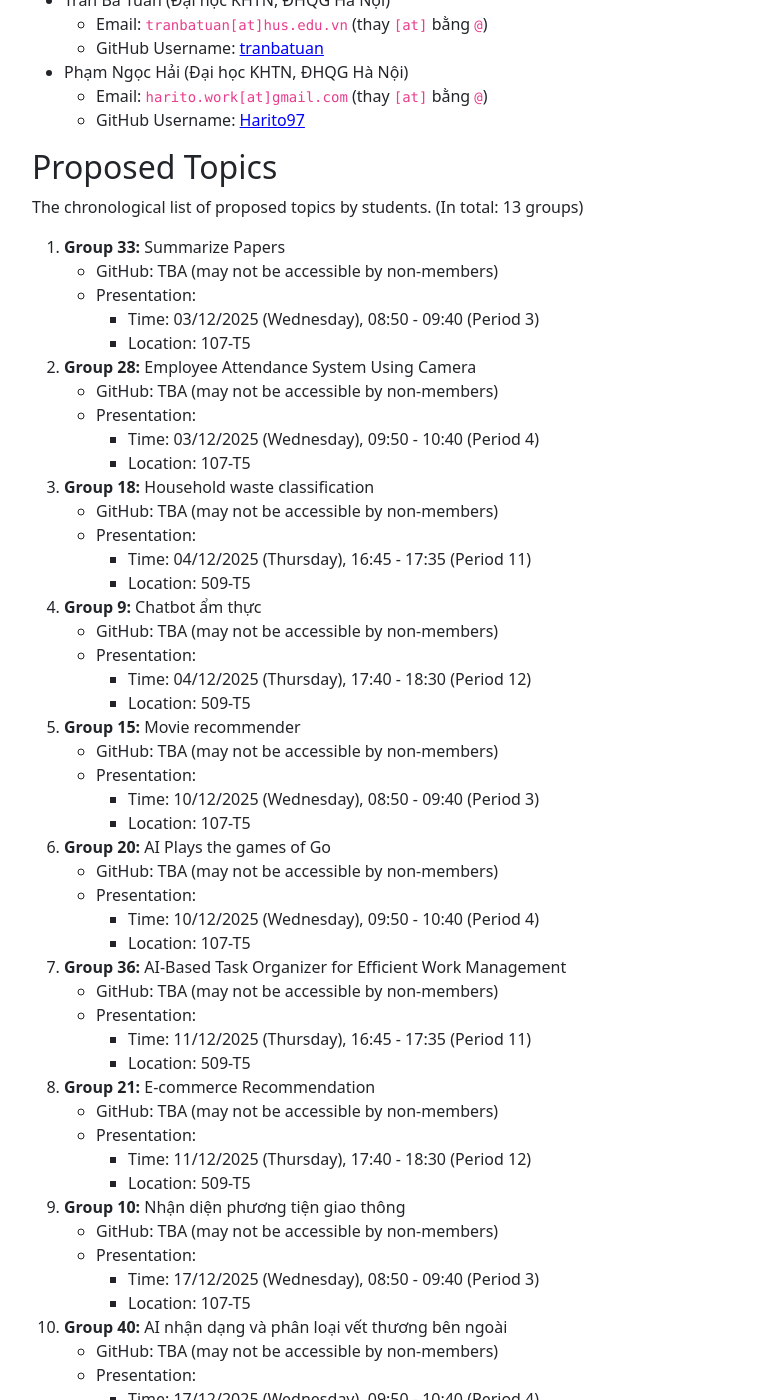
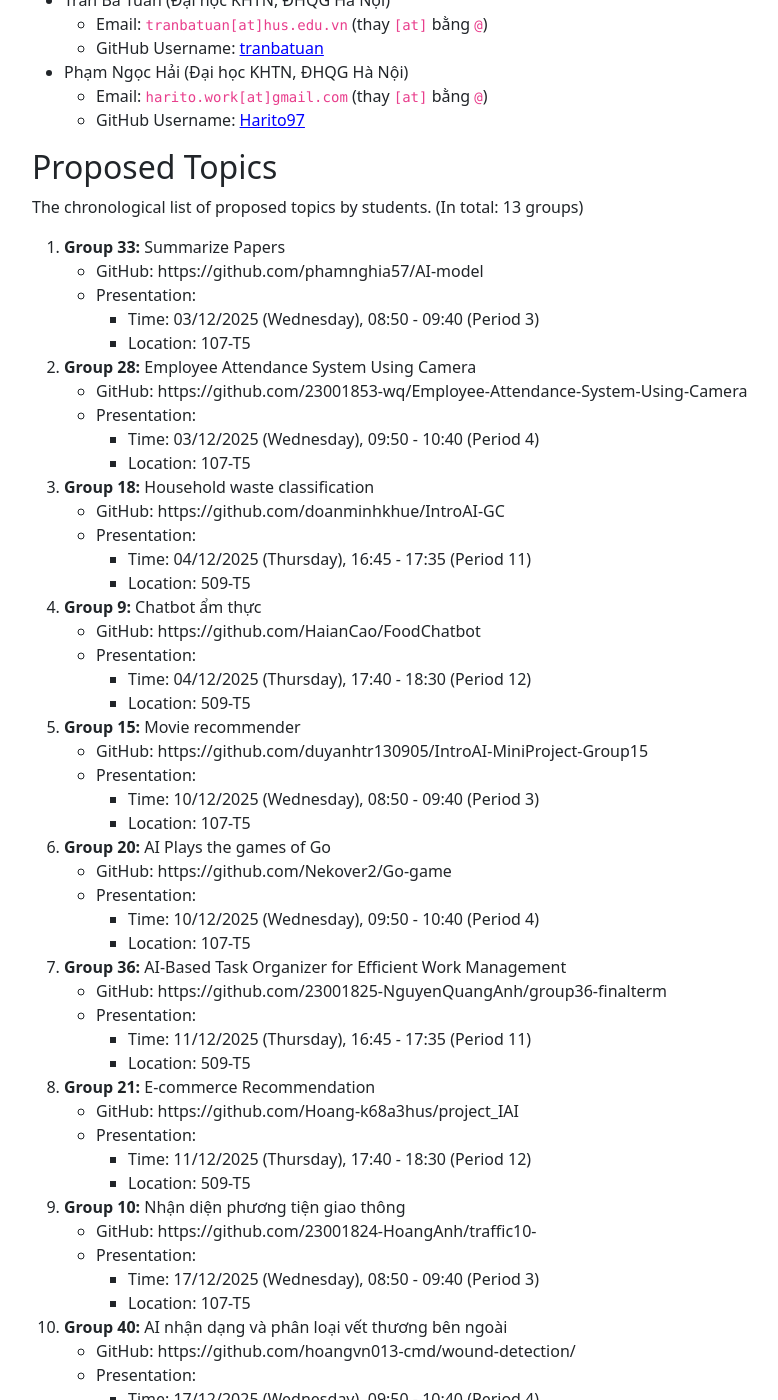
Before and after one commit to hoanganhduc/hoanganhduc.github.io, a Jekyll site: the page built from teaching/VNU-HUS/2025/winter/MAT1206E/mini-projects.md, in a window 1280 px wide and 1400 px high, scrolled down 474 px. Shown: the whole window, without its empty margins (53-831 px from the left). Built offline with Jekyll 4.4.1, drawn with Linux system fonts in a browser that asks for light colours; nearby versions of some CDN libraries; a style sheet for code colours, icons or effects is not loaded; some of the changed text lies outside the part shown.

Commit message:
Updated @ 2025-12-02  09:25:32 ICT

```diff
--- a/teaching/VNU-HUS/2025/winter/MAT1206E/mini-projects.md
+++ b/teaching/VNU-HUS/2025/winter/MAT1206E/mini-projects.md
@@ -34,67 +34,67 @@ This document outlines the topics proposed by students for their mini projects i
 The chronological list of proposed topics by students. (In total: 13 groups)
 
 1.  **Group 33:** Summarize Papers
-    * GitHub: TBA (may not be accessible by non-members)
+    * GitHub: https://github.com/phamnghia57/AI-model
     * Presentation:
       * Time: 03/12/2025 (Wednesday), 08:50 - 09:40 (Period 3)
       * Location: 107-T5
 2.  **Group 28:** Employee Attendance System Using Camera
-    * GitHub: TBA (may not be accessible by non-members)
+    * GitHub: https://github.com/23001853-wq/Employee-Attendance-System-Using-Camera
     * Presentation:
       * Time: 03/12/2025 (Wednesday), 09:50 - 10:40 (Period 4)
       * Location: 107-T5
 3.  **Group 18:** Household waste classification
-    * GitHub: TBA (may not be accessible by non-members)
+    * GitHub: https://github.com/doanminhkhue/IntroAI-GC
     * Presentation:
       * Time: 04/12/2025 (Thursday), 16:45 - 17:35 (Period 11)
       * Location: 509-T5
 4.  **Group 9:** Chatbot ẩm thực
-    * GitHub: TBA (may not be accessible by non-members)
+    * GitHub: https://github.com/HaianCao/FoodChatbot
     * Presentation:
       * Time: 04/12/2025 (Thursday), 17:40 - 18:30 (Period 12)
       * Location: 509-T5
 5.  **Group 15:** Movie recommender
-    * GitHub: TBA (may not be accessible by non-members)
+    * GitHub: https://github.com/duyanhtr130905/IntroAI-MiniProject-Group15
     * Presentation:
       * Time: 10/12/2025 (Wednesday), 08:50 - 09:40 (Period 3)
       * Location: 107-T5
 6.  **Group 20:** AI Plays the games of Go
-    * GitHub: TBA (may not be accessible by non-members)
+    * GitHub: https://github.com/Nekover2/Go-game
     * Presentation:
       * Time: 10/12/2025 (Wednesday), 09:50 - 10:40 (Period 4)
       * Location: 107-T5
 7.  **Group 36:** AI-Based Task Organizer for Efficient Work Management
-    * GitHub: TBA (may not be accessible by non-members)
+    * GitHub: https://github.com/23001825-NguyenQuangAnh/group36-finalterm
     * Presentation:
       * Time: 11/12/2025 (Thursday), 16:45 - 17:35 (Period 11)
       * Location: 509-T5
 8.  **Group 21:** E-commerce Recommendation
-    * GitHub: TBA (may not be accessible by non-members)
+    * GitHub: https://github.com/Hoang-k68a3hus/project_IAI
     * Presentation:
       * Time: 11/12/2025 (Thursday), 17:40 - 18:30 (Period 12)
       * Location: 509-T5
 9.  **Group 10:** Nhận diện phương tiện giao thông
-    * GitHub: TBA (may not be accessible by non-members)
+    * GitHub: https://github.com/23001824-HoangAnh/traffic10-
     * Presentation:
       * Time: 17/12/2025 (Wednesday), 08:50 - 09:40 (Period 3)
       * Location: 107-T5
 10. **Group 40:** AI nhận dạng và phân loại vết thương bên ngoài
-    * GitHub: TBA (may not be accessible by non-members)
+    * GitHub: https://github.com/hoangvn013-cmd/wound-detection/
     * Presentation:
       * Time: 17/12/2025 (Wednesday), 09:50 - 10:40 (Period 4)
       * Location: 107-T5
 11. **Group 35:** Xây dựng chatbot hỗ trợ học tập
-    * GitHub: TBA (may not be accessible by non-members)
+    * GitHub: https://github.com/lethduong812/chatbot
     * Presentation:
       * Time: 18/12/2025 (Thursday), 15:50 - 16:40 (Period 10)
       * Location: 509-T5
 12. **Group 50:** AI cảnh báo kẻ địch mạnh theo thời gian thực trong Genshin Impact
-    * GitHub: TBA (may not be accessible by non-members)
+    * GitHub: Not Available
     * Presentation:
       * Time: 18/12/2025 (Thursday), 16:45 - 17:35 (Period 11)
       * Location: 509-T5
 13. **Group 45:** Hệ thống AI phân tích và tư vấn Thần số học - Tử vi cá nhân
-    * GitHub: TBA (may not be accessible by non-members)
+    * GitHub: Not Available
     * Presentation:
       * Time: 18/12/2025 (Thursday), 17:40 - 18:30 (Period 12)
       * Location: 509-T5
```
Also changed, not shown: other parts of teaching/VNU-HUS/2025/winter/MAT1206E/mini-projects.md (+1 -1 lines), teaching/VNU-HUS/2025/winter/MAT3508/mini-projects.md (+2 -2 lines), 1 other file.
